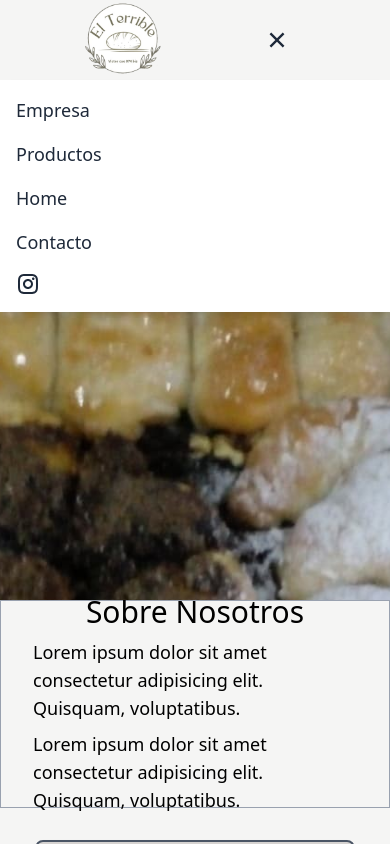
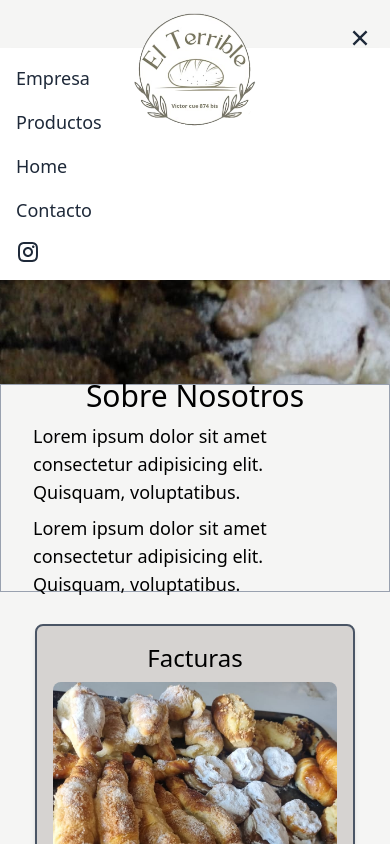
Before and after one commit to laureanojuarez/elterriblepanaderia, a React (Vite) app: page / in a window 390 px wide. Both pictures are taken after a click on the button "Abrir menú". Shown: the top 844 px of the page. Built offline with nearby package versions, Linux system fonts and the light colour scheme.

Commit message:
feature header responsive

```diff
--- a/src/components/Header/Header.tsx
+++ b/src/components/Header/Header.tsx
@@ -15,12 +15,12 @@ export const Header = () => {
 
   return (
     <header
-      className={`flex justify-evenly items-center top-0 w-full bg-stone-100 transition-all duration-300 fixed ${
+      className={` flex justify-center items-center w-full bg-stone-100 transition-all duration-700 fixed ${
         isScrolled ? "h-13 shadow-md" : "h-20"
       } `}
     >
       <Logo isScrolled={isScrolled} />
-      <Navbar />
+      <Navbar isScrolled={isScrolled} />
     </header>
   );
 };
--- a/src/components/Header/Logo.tsx
+++ b/src/components/Header/Logo.tsx
@@ -9,20 +9,16 @@ export const Logo = ({ isScrolled }: LogoProps) => {
   return (
     <Link
       to="/"
-      className={`
+      className={`absolute top-2
         flex justify-center items-center
-        md:absolute md:left-0 md:right-0 md:mx-auto
-        transition-all duration-300
-        ${isScrolled ? "md:top-[-15px] md:scale-80" : "md:top-4 md:scale-100"}
-
-        `}
+        transition-all duration-700 z-50`}
     >
       <img
         src={logoPanaderia}
         alt="Logo de la panadería"
         className={`${
-          isScrolled ? "w-12" : "w-20"
-        } transition-all duration-300 md:w-32`}
+          isScrolled ? "w-20" : "w-32"
+        } transition-all duration-700`}
       />
     </Link>
   );
--- a/src/components/Header/Navbar.tsx
+++ b/src/components/Header/Navbar.tsx
@@ -2,23 +2,47 @@ import { useState } from "react";
 import { RiInstagramLine, RiMenu3Line, RiCloseLine } from "@remixicon/react";
 import { Link } from "react-router";
 
-export const Navbar = () => {
+interface NavbarProps {
+  isScrolled: boolean;
+}
+
+export const Navbar = ({ isScrolled }: NavbarProps) => {
   const [open, setOpen] = useState(false);
 
   return (
     <nav className="md:w-full">
-      {/* Desktop */}
-      <div className="hidden md:flex justify-evenly w-full">
-        <ul className="flex gap-4 text-lg text-gray-800">
-          <li>Empresa</li>
+      {/* Botón hamburguesa - solo visible en móvil */}
+      <button
+        type="button"
+        onClick={() => setOpen(!open)}
+        aria-label="Abrir menú"
+        className={`md:hidden text-gray-800 absolute right-4 transition-all duration-700 ${
+          isScrolled ? "top-3" : "top-6"
+        }`}
+      >
+        {open ? <RiCloseLine size={28} /> : <RiMenu3Line size={28} />}
+      </button>
+
+      {/* Menú desktop - solo visible en pantallas medianas y grandes */}
+      <div className="hidden md:flex justify-evenly items-center gap-8 md:w-full">
+        <ul className="flex gap-6 text-lg text-gray-800  ">
+          <li className="hover:text-gray-600 cursor-pointer">Empresa</li>
           <li>
-            <Link to={"/productos"}>Productos</Link>
+            <Link to={"/productos"} className="hover:text-gray-600">
+              Productos
+            </Link>
           </li>
         </ul>
-        <ul className="flex items-center gap-4 text-lg text-gray-800">
-          <li>Home</li>
+        <ul className="flex gap-2 text-gray-800 text-lg">
           <li>
-            <Link to={"/contacto"}>Contacto</Link>
+            <Link to={"/"} className="hover:text-gray-600">
+              Home
+            </Link>
+          </li>
+          <li>
+            <Link to={"/contacto"} className="hover:text-gray-600">
+              Contacto
+            </Link>
           </li>
           <li>
             <a
@@ -34,28 +58,40 @@ export const Navbar = () => {
         </ul>
       </div>
 
-      {/* Mobile */}
-      <div className="flex md:hidden justify-end items-center px-4">
-        <button
-          onClick={() => setOpen(!open)}
-          aria-label="Abrir menú"
-          className="text-gray-800"
-        >
-          {open ? <RiCloseLine size={28} /> : <RiMenu3Line size={28} />}
-        </button>
-      </div>
+      {/* Menú móvil desplegable */}
       {open && (
-        <div className="md:hidden bg-white shadow-lg absolute left-0 right-0 top-20 z-50 p-4">
+        <div className="md:hidden bg-white shadow-lg fixed left-0 right-0 top-12 z-40 p-4">
           <ul className="flex flex-col gap-4 text-lg text-gray-800">
-            <li>Empresa</li>
+            <li
+              className="hover:text-gray-600 cursor-pointer"
+              onClick={() => setOpen(false)}
+            >
+              Empresa
+            </li>
             <li>
-              <Link to={"/productos"} onClick={() => setOpen(false)}>
+              <Link
+                to={"/productos"}
+                onClick={() => setOpen(false)}
+                className="hover:text-gray-600"
+              >
                 Productos
               </Link>
             </li>
-            <li>Home</li>
             <li>
-              <Link to={"/contacto"} onClick={() => setOpen(false)}>
+              <Link
+                to={"/"}
+                onClick={() => setOpen(false)}
+                className="hover:text-gray-600"
+              >
+                Home
+              </Link>
+            </li>
+            <li>
+              <Link
+                to={"/contacto"}
+                onClick={() => setOpen(false)}
+                className="hover:text-gray-600"
+              >
                 Contacto
               </Link>
             </li>
--- a/src/components/Hero/Hero.tsx
+++ b/src/components/Hero/Hero.tsx
@@ -6,7 +6,7 @@ export const Hero = () => {
       <img
         src={heroPanaderia}
         alt="Portada Panaderia"
-        className="w-full h-150 object-cover"
+        className="w-full h-96 object-cover"
       />
     </section>
   );
```
